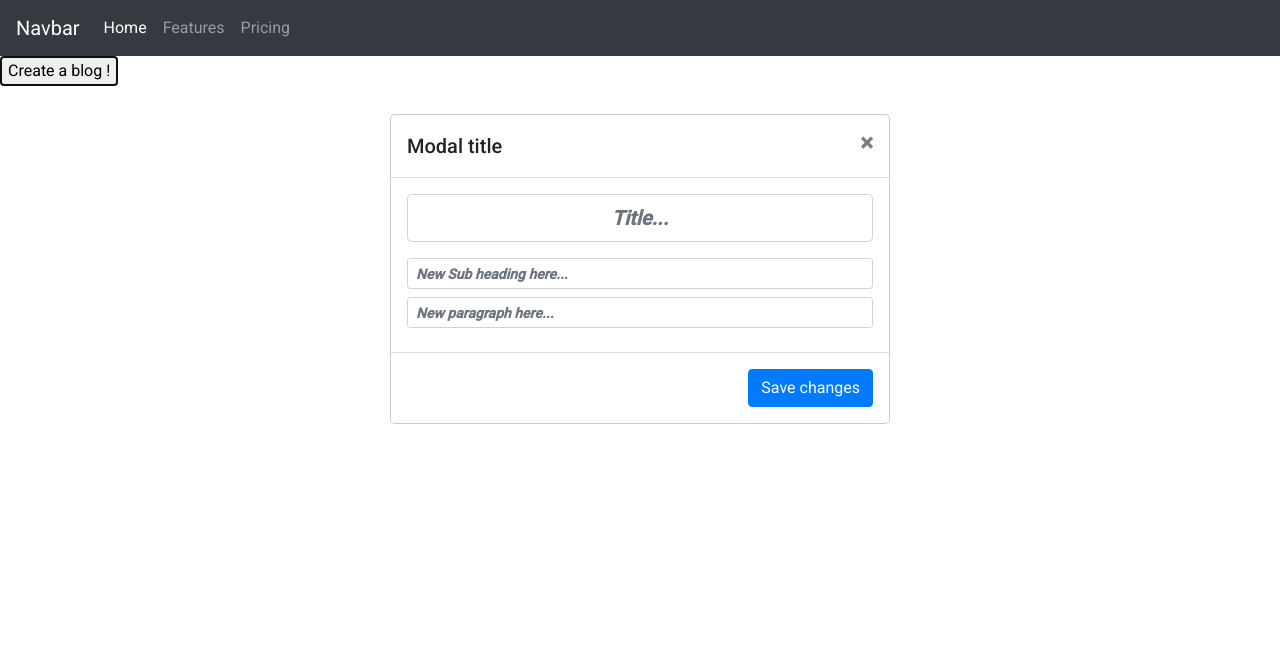
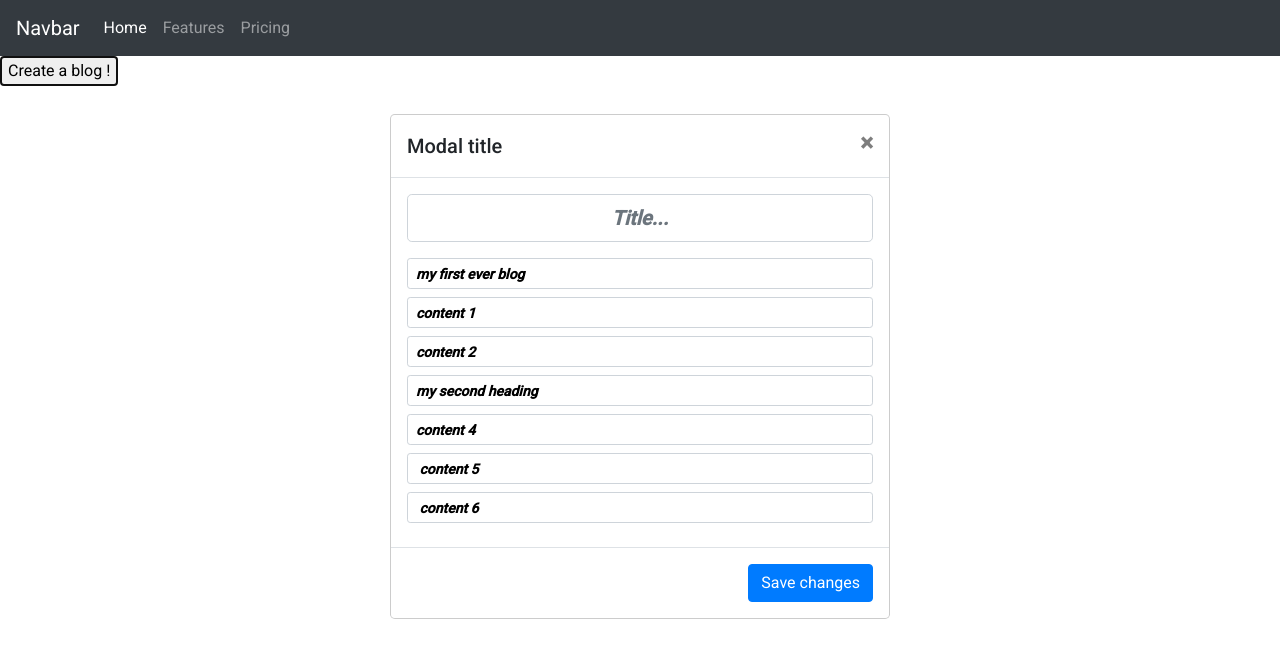
Before and after one commit to nik72619c/Blog-boi, an Angular app in the folder blog-app/: page /dashboard in a window 1280 px wide. Both pictures are taken after a click on the button "Create a blog !". Shown: the top 658 px of the page. Built offline with nearby package versions, Linux system fonts and the light colour scheme; no server answers.

Commit message:
setup for displaying blog at front end in the blog-edit section

```diff
--- a/blog-app/src/app/blog/blog-editor/blog-editor.component.html
+++ b/blog-app/src/app/blog/blog-editor/blog-editor.component.html
@@ -10,17 +10,18 @@
       </div>
       <div class="modal-body">
           <div class="input-group input-group-lg mb-3">
-              <input type="text" class="form-control heading" aria-label="Large" aria-describedby="inputGroup-sizing-sm" placeholder="New Sub heading here..." placeholder="Title...">
+              <input type="text" class="form-control heading" aria-label="Large" aria-describedby="inputGroup-sizing-sm" placeholder="Title..." placeholder="Title...">
             </div>
 
+  <div *ngFor="let section of blog">
       <div class="input-group input-group-sm mb-2">
-          <input type="text" class="form-control content" aria-label="Large" aria-describedby="inputGroup-sizing-sm" placeholder="New Sub heading here...">
-        </div>
-        <div>
-        <div class="input-group input-group-sm mb-2">
-            <input type="text" class="form-control content" aria-label="Large" aria-describedby="inputGroup-sizing-sm" placeholder="New paragraph here...">
-          </div>
-          </div>
+          <input type="text" class="form-control content" aria-label="Large" aria-describedby="inputGroup-sizing-sm" placeholder="New Sub heading here..." [value]="section.heading">
+      </div>
+
+      <div class="input-group input-group-sm mb-2" *ngFor="let paragraph of section.content">
+            <input type="text" class="form-control content" aria-label="Large" aria-describedby="inputGroup-sizing-sm" placeholder="New paragraph here..." [value]="paragraph">
+      </div>
+  </div>
 
       </div>
       <div class="modal-footer">
--- a/blog-app/src/app/blog/blog-editor/blog-editor.component.ts
+++ b/blog-app/src/app/blog/blog-editor/blog-editor.component.ts
@@ -15,9 +15,22 @@ export class BlogEditorComponent implements OnInit {
       console.log('enter key event via hostlstener called..');
     }
   }
-  constructor() { }
+  blog: any;
+  constructor() {
+    this.blog=[];
+   }
 
   ngOnInit() {
+    this.blog=[{heading: 'my first ever blog',
+                content: ['content 1', 'content 2']
+  },
+{
+  heading: 'my second heading ',
+  content: ['content 4', ' content 5', ' content 6']
+}]
+  }
+  addParagraph(){
+
   }
 
 }
```
